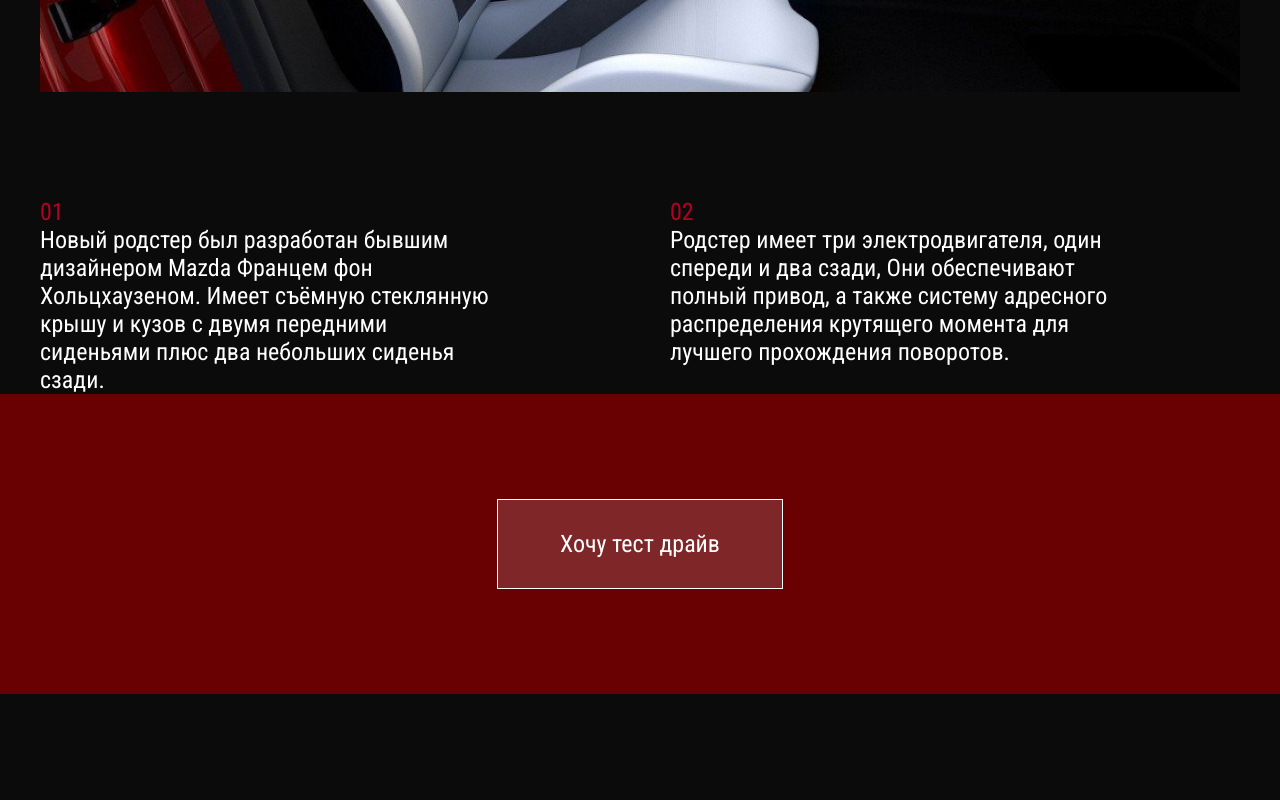
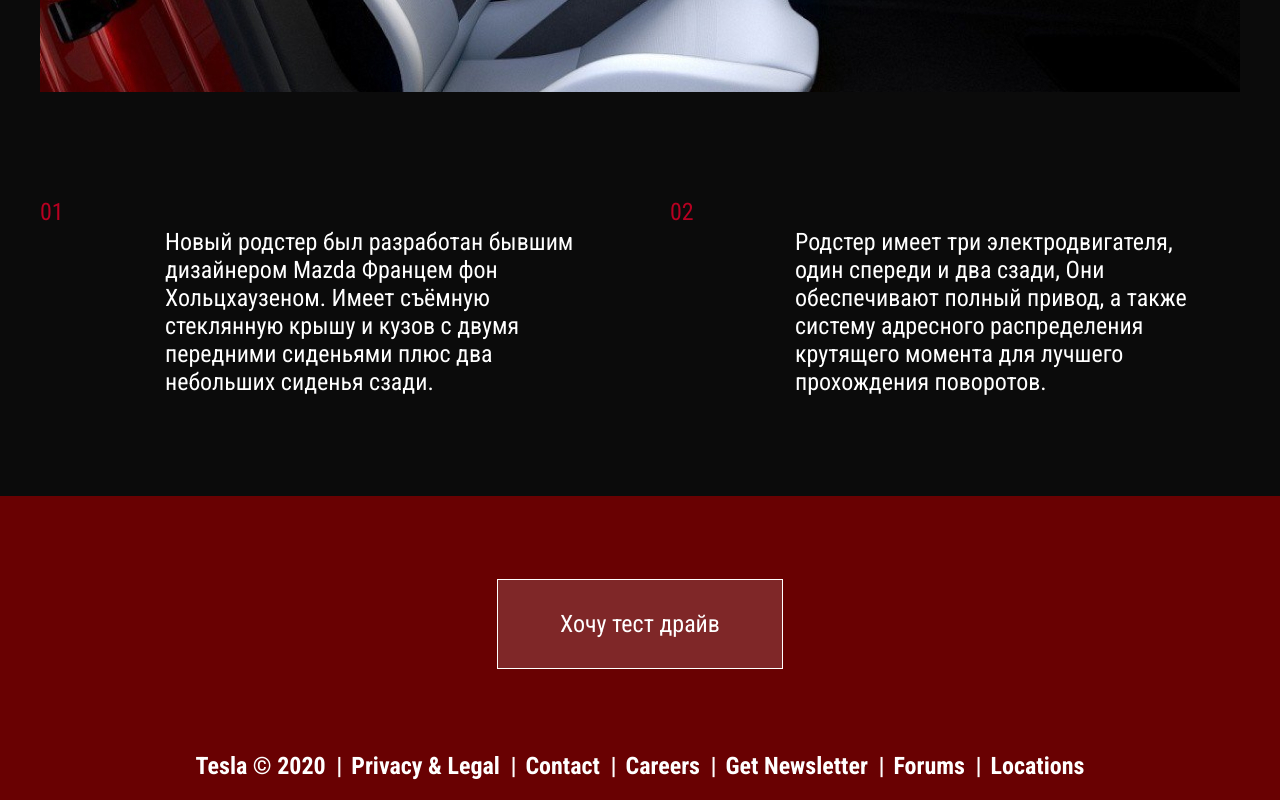
Before and after one commit to valbrin/Tesla_Web_Layout, a plain HTML site: page index.html in a window 1280 px wide. Shown: the part 3255-4055 px from the top of the page. Before the commit the page ends 3949 px from the top, so only its background shows below. Drawn offline with nearby package versions, Linux system fonts and the light colour scheme.

Commit message:
reloaded

```diff
--- a/css/style.css
+++ b/css/style.css
@@ -71,14 +71,14 @@ body {
     width: 284px;
     margin-bottom: 25px;
 }
-.header-content__btn {
+.button {
     display: inline-block;
     border: 1px solid #ffffff;
     padding: 30px 62px;
     background: rgba(255, 255, 255, 0.15);
     transition: all .5s;
 }
-.header-content__btn:hover{
+.button:hover{
     background-color: #770302;
 }
 
@@ -193,12 +193,6 @@ body {
     width: 100%;
 }
 
-.advantages__title--bottom {
-    right: 0;
-    bottom: 0;
-    top: auto;
-}
-
 .design__images {
     margin-bottom: 100px;
 }
@@ -206,11 +200,15 @@ body {
 .design-row {
     display: flex;
     justify-content: space-between;
+    margin-bottom: 100px;
 }
 
 .design-row__item {
     max-width: 570px;
     width: 100%;
+    padding-right: 15px;
+    display: flex;
+    justify-content: space-between;
 }
 
 .design-row__item-num {
@@ -218,14 +216,36 @@ body {
 }
 
 .design-row__item-text {
-    max-width: 450px;
+    max-width: 430px;
+    padding-top: 30px;
 }
 
 .footer {
-    display: flex;
-    justify-content: center;
-    align-items: center;
-    width: 100%;
-    height: 300px;
     background: #690102;
+    padding: 83px 0 20px;
 }
+.footer-btn {
+    text-align: center;
+    margin-bottom: 83px;
+}
+
+.footer-copy {
+    text-align: center;
+    font-weight: 700;
+}
+
+.footer-copy ul{
+    list-style: none;
+}
+
+.footer-copy li{
+    display: inline-block;
+    padding: 0 10px;
+    position: relative;
+}
+
+.footer-copy li + li::before{
+    content: "|";
+    position: absolute;
+    left: -5px;
+}
--- a/index.html
+++ b/index.html
@@ -37,7 +37,7 @@
           дальностью и
           производительностью.
         </div>
-        <a class="header-content__btn" href="#">
+        <a class="button" href="#">
           Хочу тест драйв
         </a>
       </div>
@@ -176,18 +176,25 @@
   </section>
 
   <footer class="footer">
-    <div class="#">
-      <a class="header-content__btn" href="#">
-        Хочу тест драйв
-      </a>
+    <div class="container">
+      <div class="footer-btn">
+        <a class="button" href="#">
+          Хочу тест драйв
+        </a>
+      </div>
+      <div class="footer-copy">
+        <ul>
+          <li>Tesla © 2020</li>
+          <li><a href="#">Privacy & Legal</a></li>
+          <li><a href="#">Contact</a></li>
+          <li><a href="#">Careers</a></li>
+          <li><a href="#">Get Newsletter</a></li>
+          <li><a href="#">Forums</a></li>
+          <li><a href="#">Locations</a></li>
+        </ul>
+      </div>
     </div>
   </footer>
-
-
-
-  <div class="#"></div>
-  <h1></h1>
-  <section></section>
   <script src="https://ajax.googleapis.com/ajax/libs/jquery/3.4.1/jquery.min.js"></script>
   <script src="js/slick.min.js"></script>
   <script src="js/main.js"></script>
```
